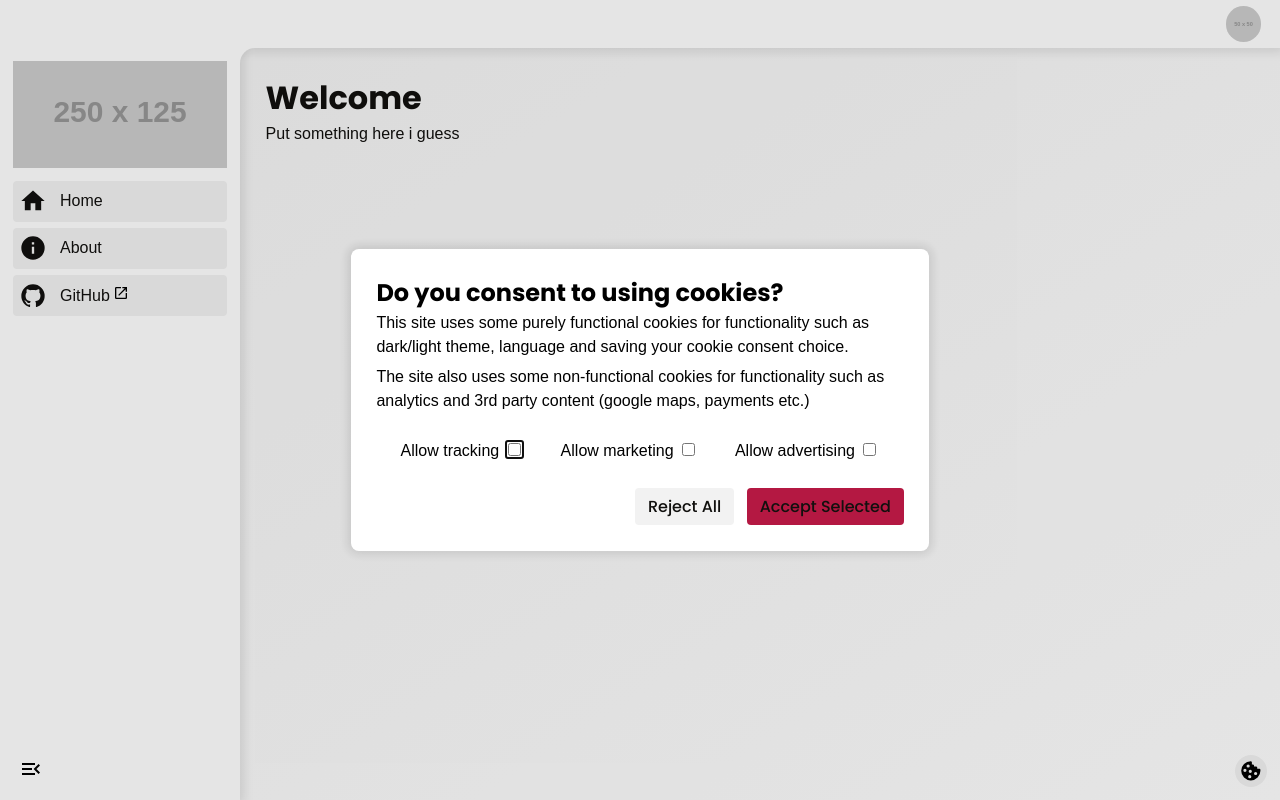
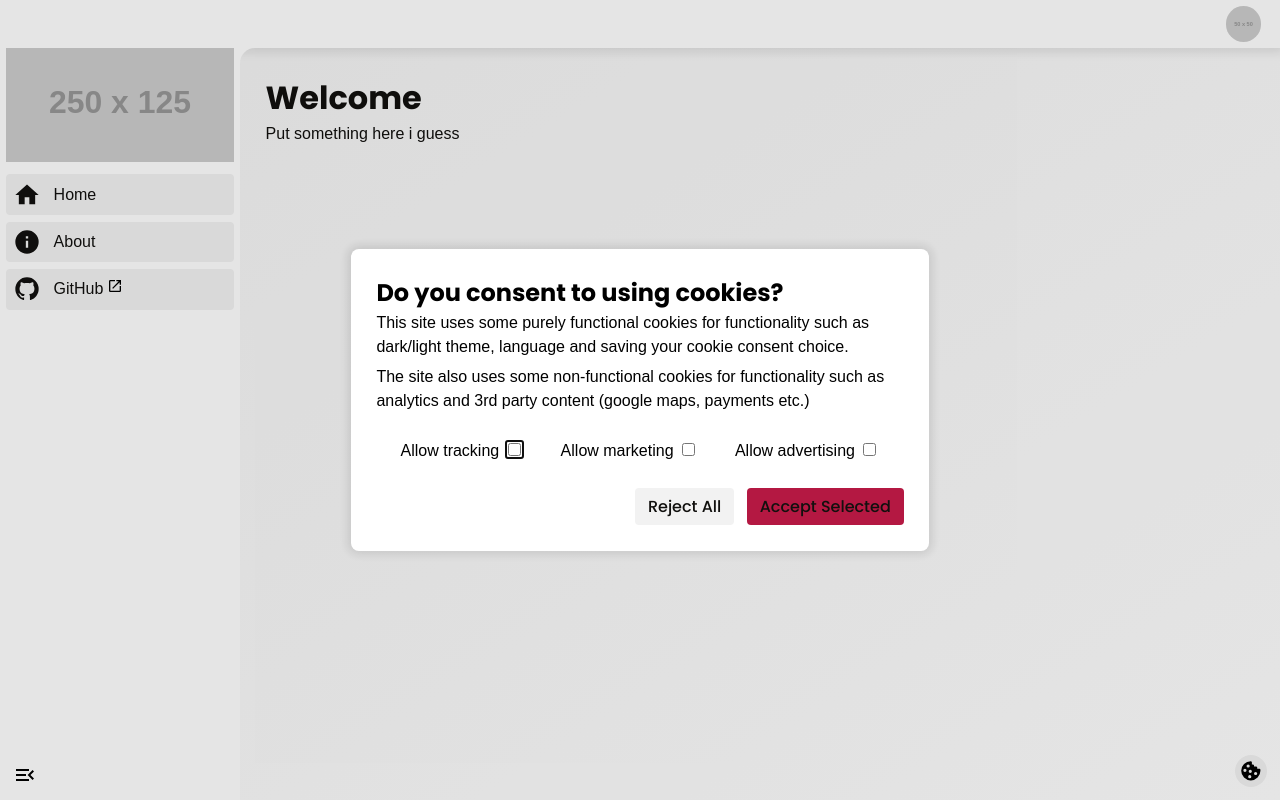
Before and after one commit to NUB31/sveltekit-template, a SvelteKit app: page / in a window 1280 px wide. Built offline with nearby package versions, Linux system fonts and the light colour scheme; a web font is replaced by a local one.

Commit message:
code cleanup in sidebar

```diff
--- a/src/routes/sidebar.svelte
+++ b/src/routes/sidebar.svelte
@@ -6,14 +6,14 @@
 
 <aside
 	class={`sidebar ${!sidebarOpen ? 'contracted' : ''}`}
-	style={`${!sidebarOpen ? '--sidebar-width: 3rem' : ''}`}
+	style={`${!sidebarOpen ? '--sidebar-width: 4rem' : ''}`}
 >
 	<header>
 		<a href="/"><img src="https://placehold.co/250x125" alt="logo" /></a>
 	</header>
-	<nav>
-		<ul role="list" class="page-links">
-			<li>
+	<nav class="links-section">
+		<ul role="list" class="links">
+			<li class="link">
 				<a href="/">
 					<svg
 						xmlns="http://www.w3.org/2000/svg"
@@ -26,7 +26,7 @@
 					<span> Home </span>
 				</a>
 			</li>
-			<li>
+			<li class="link">
 				<a href="/about">
 					<svg
 						xmlns="http://www.w3.org/2000/svg"
@@ -42,7 +42,7 @@
 					<span> About </span>
 				</a>
 			</li>
-			<li>
+			<li class="link">
 				<a target="_blank" href="https://github.com/nub31/sveltekit_template">
 					<svg
 						xmlns="http://www.w3.org/2000/svg"
@@ -82,117 +82,64 @@
 </aside>
 
 <style>
+	/* Expanded styling */
 	.sidebar {
+		width: var(--sidebar-width);
 		background-color: var(--clr-background-end);
-		padding: var(--spacing-8);
-		width: var(--sidebar-width);
-		flex-shrink: 0;
-		box-shadow: var(--shadow-md);
+		padding: 0 var(--spacing-4) var(--spacing-4) var(--spacing-4);
 		position: relative;
-		z-index: 0;
+		z-index: 1;
+		transition: width 100ms ease-in-out;
 		display: flex;
 		flex-direction: column;
-
-		transition: width 100ms ease-in-out;
+		gap: var(--spacing-8);
 	}
 
-	.sidebar.contracted {
-		padding: var(--spacing-2);
+	.links-section {
+		flex: 1;
+		overflow: auto;
 	}
 
-	.sidebar > header {
+	.links {
+		display: flex;
+		flex-direction: column;
+		padding: 0;
+		gap: var(--spacing-4);
+		margin: 0;
+	}
+
+	.link > a {
+		display: flex;
+		align-items: center;
+		padding: var(--spacing-4);
+		border-radius: var(--rounded-4);
+		text-decoration: none;
+		color: var(--clr-text);
+		background-color: var(--clr-secondary-button);
+		transition: background-color 100ms ease-in-out;
+	}
+
+	.link > a:hover,
+	.link > a:focus-visible {
+		background-color: var(--clr-secondary-button-hover);
+	}
+
+	.link > a > svg:first-of-type {
+		margin-right: var(--spacing-8);
 		flex-shrink: 0;
 	}
 
-	.sidebar.contracted > header > a > img {
-		display: none;
-	}
-
-	.sidebar > nav {
-		flex: 1;
-		overflow: auto;
-		margin-top: var(--spacing-8);
-	}
-
-	.sidebar.contracted > nav {
-		margin-top: 0;
-	}
-
-	.page-links {
-		padding: 0;
-		margin: 0;
-	}
-
-	.page-links > li {
-		background-color: var(--clr-secondary-button);
-		border-radius: var(--rounded-4);
-		transition: background-color 100ms ease-in-out;
-	}
-
-	.page-links > li:hover,
-	.page-links > li:focus-visible {
-		background-color: var(--clr-secondary-button-hover);
-	}
-
-	.page-links > li:not(:first-child) {
-		margin-top: var(--spacing-4);
-	}
-
-	.page-links > li > a {
-		padding: var(--spacing-4);
-		color: var(--clr-text);
-		text-decoration: none;
+	.link > a {
 		display: flex;
-		align-items: center;
-	}
-
-	.page-links > li > a > svg {
-		margin-right: var(--spacing-8);
-	}
-
-	.sidebar.contracted .page-links > li {
-		background: none;
-		aspect-ratio: 1;
-		border-radius: var(--rounded-full);
-	}
-
-	.sidebar.contracted .page-links > li:hover,
-	.sidebar.contracted .page-links > li:focus-visible {
-		background: var(--clr-secondary-button-hover);
-	}
-
-	.sidebar.contracted .page-links > li > a::after {
-		display: none;
-	}
-
-	.sidebar.contracted .page-links > li > a > *:not(:first-child) {
-		display: none;
-	}
-
-	.sidebar.contracted .page-links > li > a > svg {
-		min-width: 100%;
-		min-height: 100%;
-	}
-
-	.contract-button-wrapper {
-		display: flex;
-		justify-content: start;
-		align-items: center;
-	}
-
-	.sidebar.contracted .contract-button-wrapper {
-		justify-content: center;
-		margin-bottom: var(--spacing-2);
 	}
 
 	.contract-button {
-		height: 100%;
-		aspect-ratio: 1;
-		background: none;
+		background-color: transparent;
 		border: none;
 		cursor: pointer;
+		padding: var(--spacing-4);
+		border-radius: var(--rounded-full);
 		transition: background-color 100ms ease-in-out;
-		border-radius: var(--rounded-full);
 	}
 
 	.contract-button:hover,
@@ -200,20 +147,58 @@
 		background-color: var(--clr-secondary-button-hover);
 	}
 
+	/* Contracted Styling */
+	.sidebar.contracted > header {
+		display: none;
+	}
+
+	.sidebar.contracted .links {
+		align-items: center;
+		justify-content: center;
+	}
+
+	.sidebar.contracted .link > a {
+		background-color: transparent;
+		border-radius: var(--rounded-full);
+	}
+
+	.sidebar.contracted .link > a:hover,
+	.sidebar.contracted .link > a:focus-visible {
+		background-color: var(--clr-secondary-button-hover);
+	}
+
+	.sidebar.contracted .link > a > *:not(svg) {
+		display: none;
+	}
+
+	.sidebar.contracted .link > a > svg:first-of-type {
+		margin: 0;
+	}
+
+	.sidebar.contracted .link > a::after {
+		display: none;
+	}
+
+	.sidebar.contracted .contract-button-wrapper {
+		display: flex;
+		justify-content: center;
+		align-items: center;
+	}
+
 	/* Rounded top left corner */
 	.sidebar::after {
-		--corner-size: 15px;
+		--_corner-size: 15px;
 
 		content: '';
-		width: var(--corner-size);
+		width: var(--_corner-size);
 		aspect-ratio: 1;
 		position: absolute;
 		right: 0;
 		top: 0;
 		transform: translate(100%);
 		border-top-left-radius: var(--rounded-full);
-		box-shadow: calc(var(--corner-size) / 5 * -1) calc(var(--corner-size) / 5 * -1) 0
-			calc(var(--corner-size) / 5) var(--clr-background-end);
+		box-shadow: calc(var(--_corner-size) / 5 * -1) calc(var(--_corner-size) / 5 * -1) 0
+			calc(var(--_corner-size) / 5) var(--clr-background-end);
 		filter: drop-shadow(var(--shadow-md));
 		z-index: -1;
 	}
```
